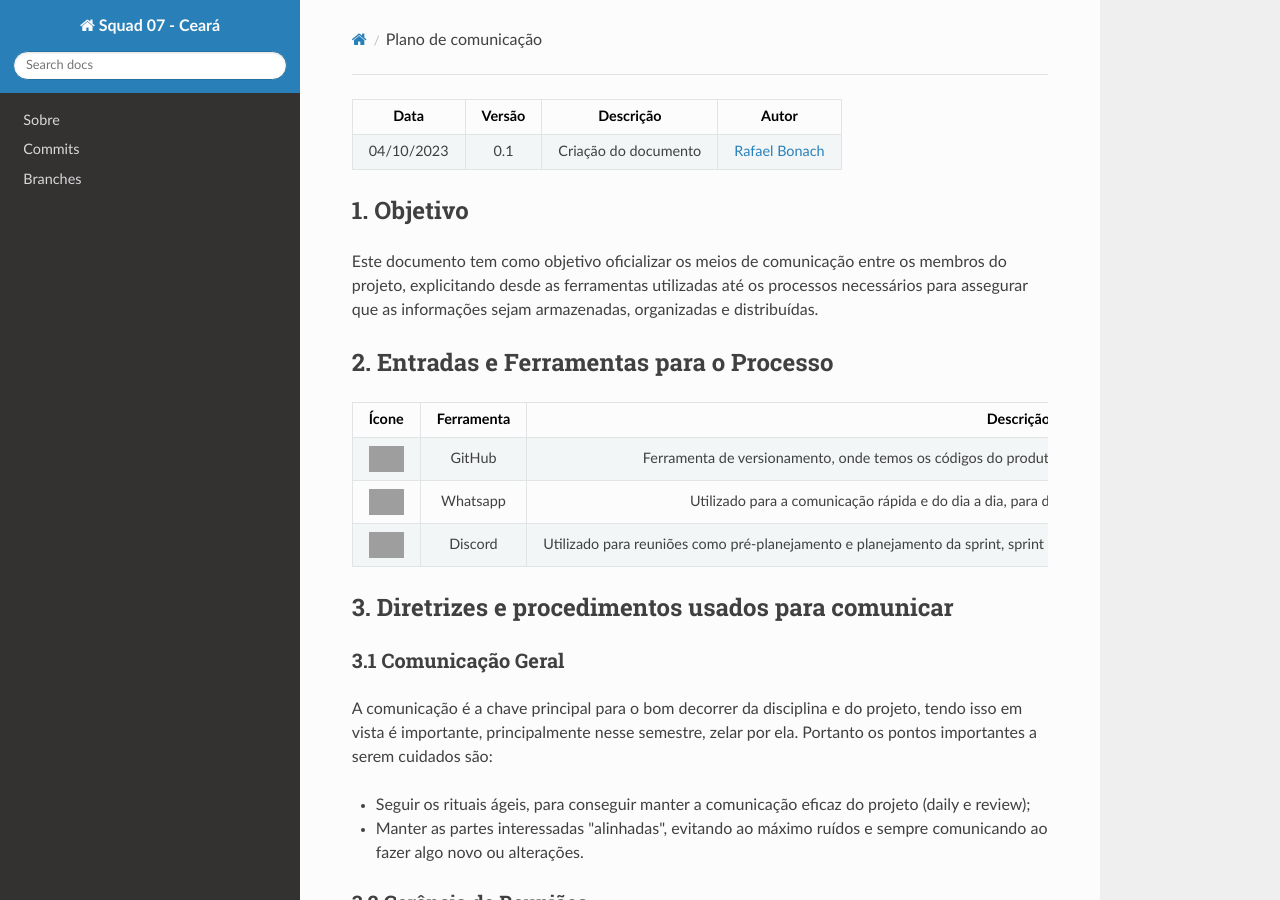
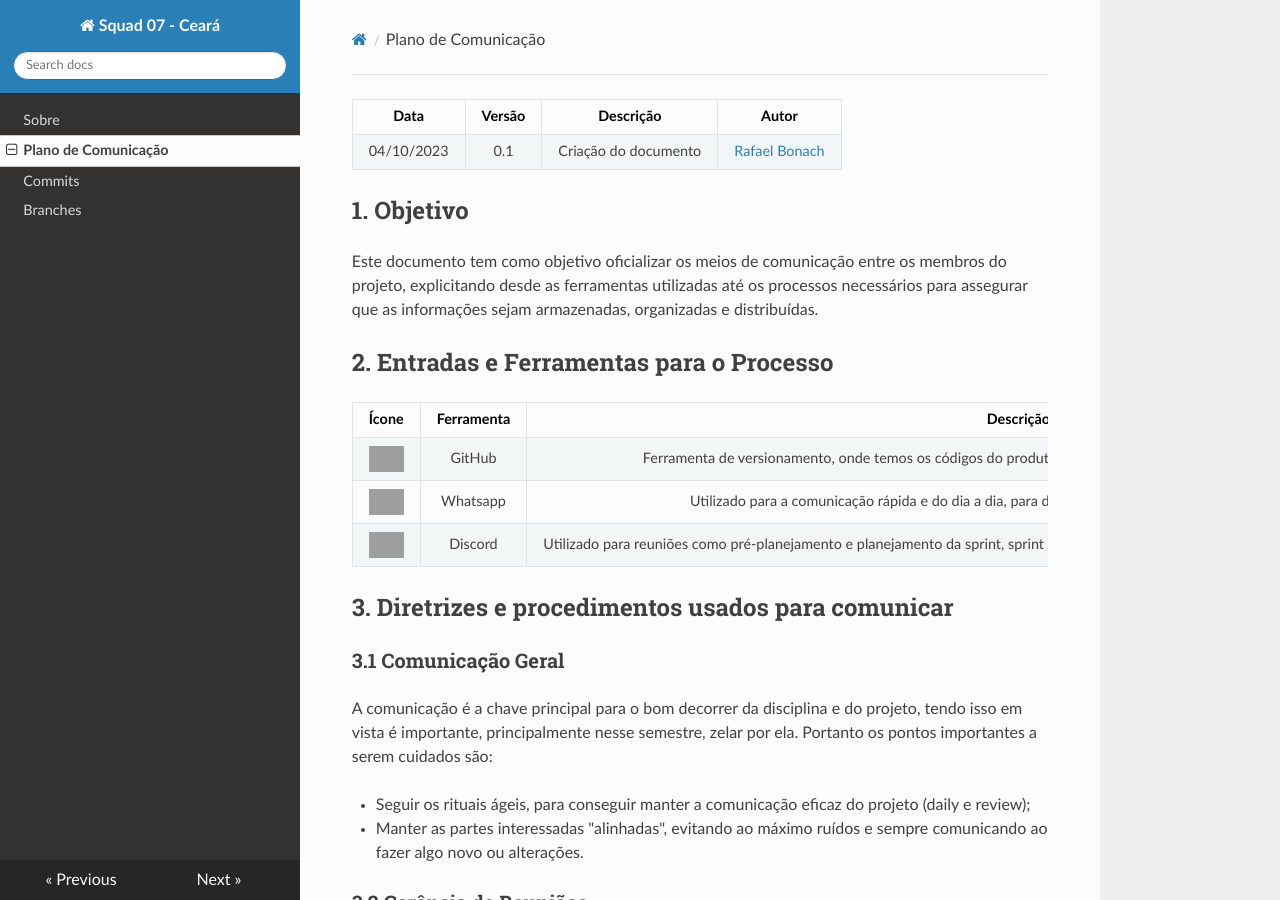
Before and after one commit to unb-mds/2023-2-Squad07, an MkDocs documentation site: the page built from docs/plano-de-comunicação.md, in a window 1280 px wide and 900 px high. Built offline with MkDocs 1.6.1, drawn with Linux system fonts in a browser that asks for light colours; nearby versions of some CDN libraries; grey boxes are pictures that could not be loaded.

Commit message:
adicionando plano de comunicação ao mkdocs.yml

```diff
--- a/mkdocs.yml
+++ b/mkdocs.yml
@@ -1,6 +1,7 @@
 site_name: Squad 07 - Ceará
 nav:
       - Sobre: index.md
+      - Plano de Comunicação: plano-de-comunicação.md
       - Commits: Commits.md
       - Branches: Branches.md
 theme: readthedocs
```
